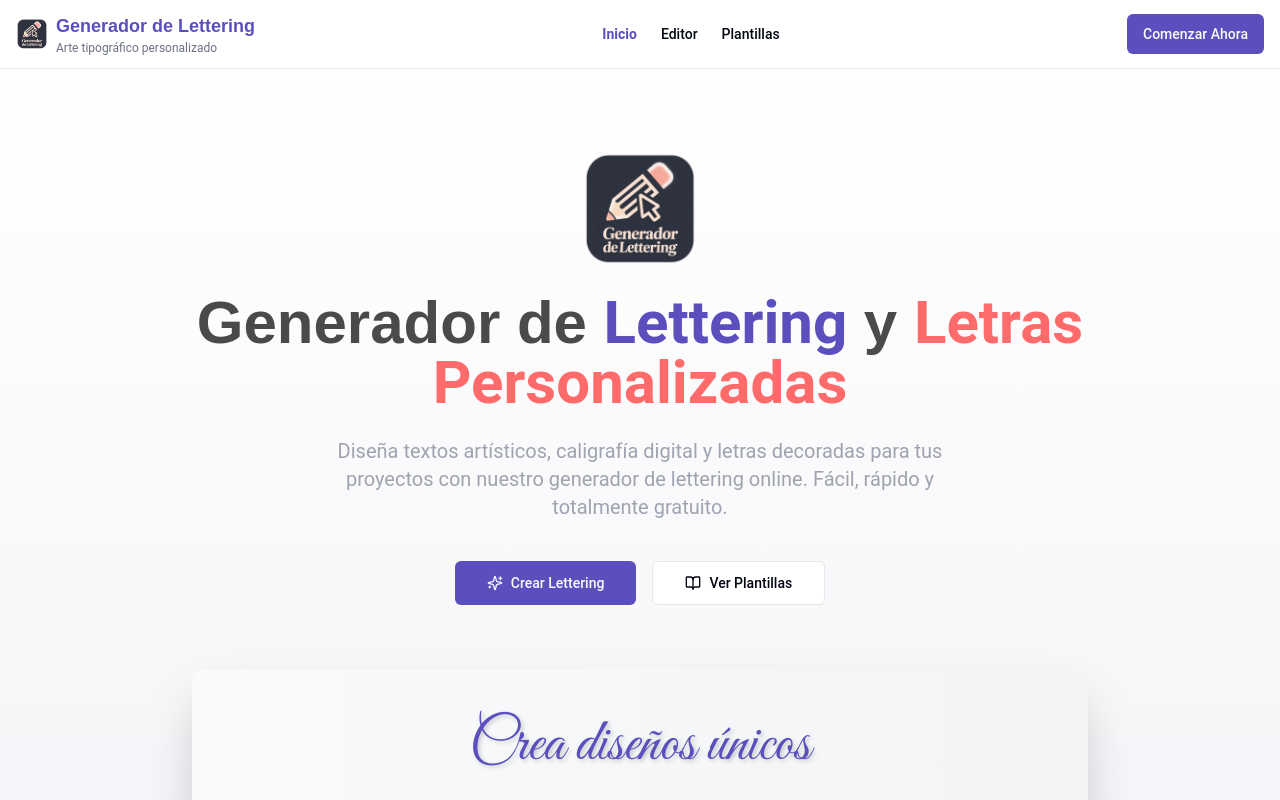
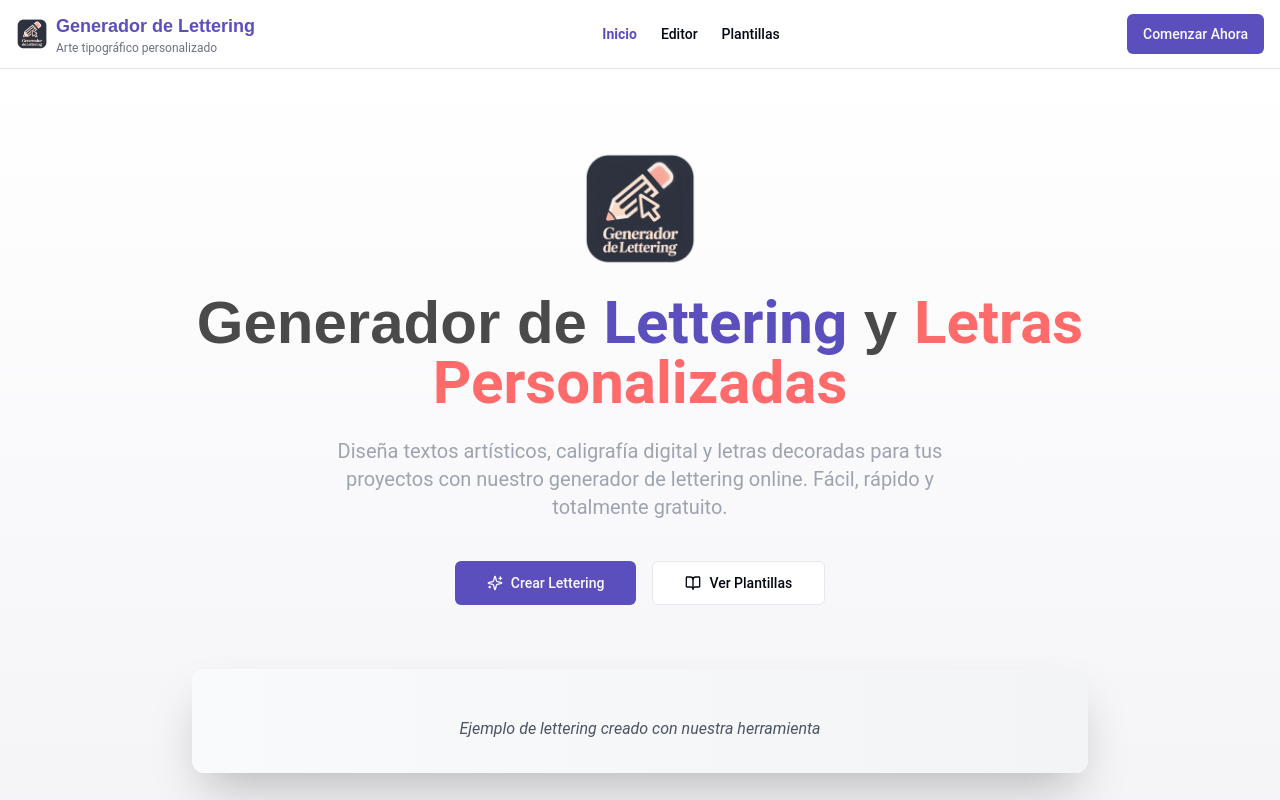
Before and after one commit to garrison2025/generador-lettering, a Next.js app: page / in a window 1280 px wide. Shown: the top 800 px of the page. Built offline with nearby package versions, Linux system fonts and the light colour scheme.

Commit message:
Update client-home.tsx

```diff
--- a/app/client-home.tsx
+++ b/app/client-home.tsx
@@ -275,18 +275,11 @@ export default function ClientHome() {
                 </Link>
               </Button>
             </div>
+            {/* 外层容器保留 */}
             <div className="relative mx-auto max-w-4xl rounded-xl overflow-hidden shadow-2xl bg-gradient-to-r from-gray-50 to-gray-100 p-8">
-              <div
-                className="text-center font-playfair"
-                style={{
-                  fontFamily: fontsLoaded ? "'Great Vibes', cursive" : "serif",
-                  fontSize: "60px",
-                  color: "#5B4FBE",
-                  textShadow: "2px 2px 4px rgba(0,0,0,0.2)",
-                }}
-              >
-                Crea diseños únicos
-              </div>
+              {/* "Crea diseños únicos" div 已被删除 */}
+
+              {/* 下面是示例文字，保留 */}
               <p className="mt-4 text-gray-600 italic">Ejemplo de lettering creado con nuestra herramienta</p>
             </div>
           </div>
```
